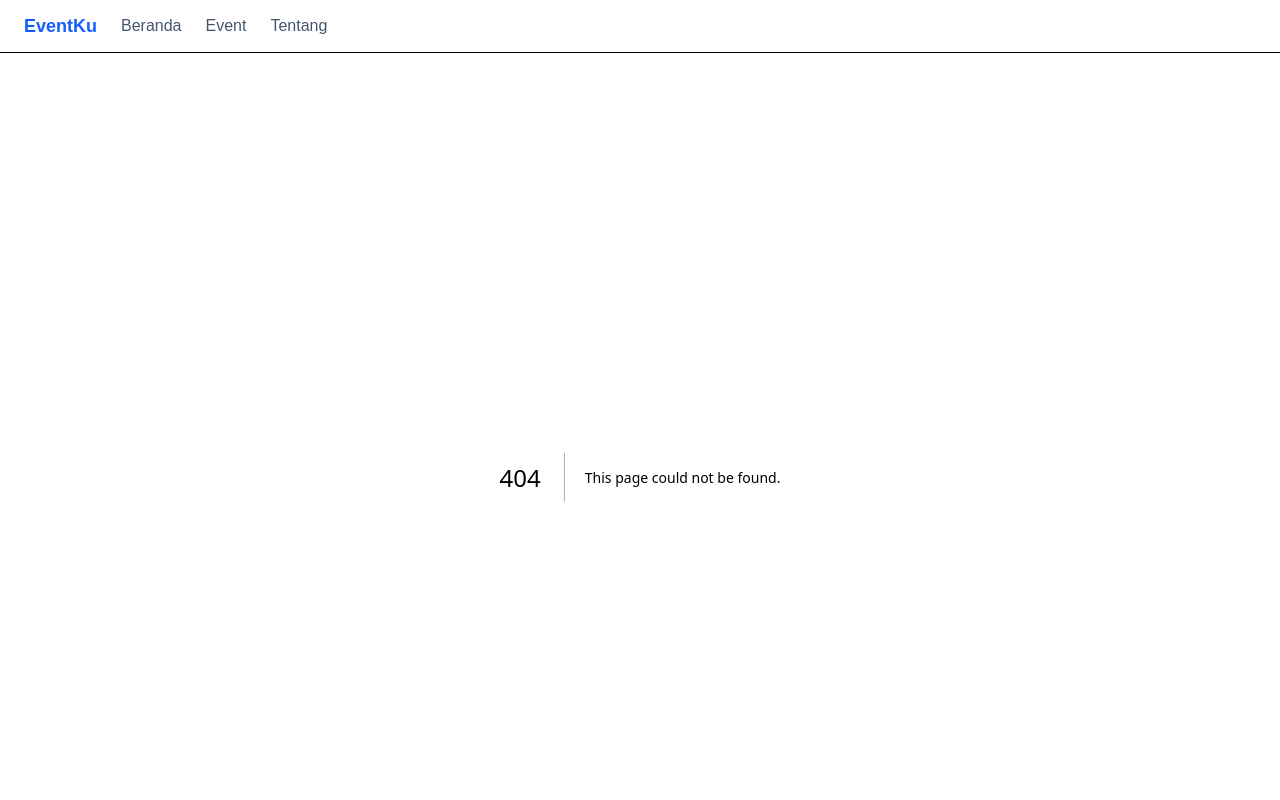
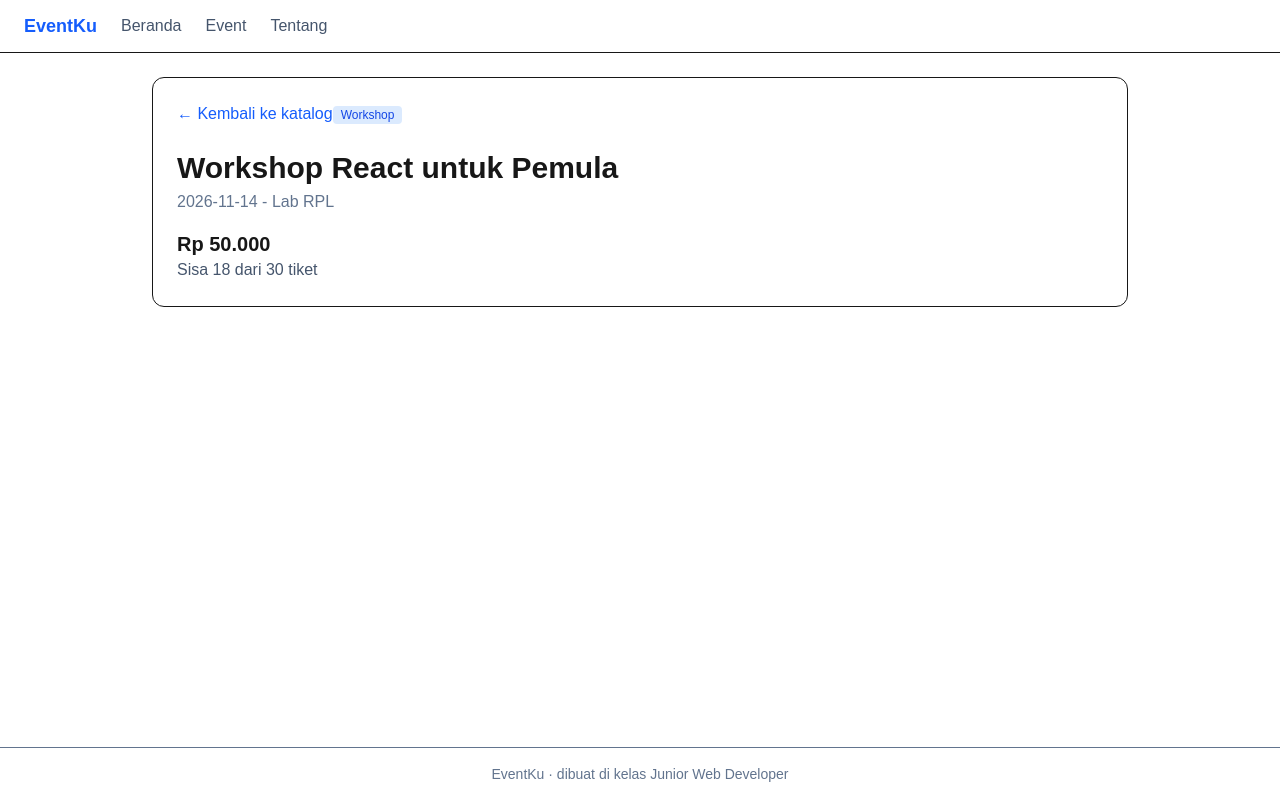
Before and after one commit to deviputrirpl1/latihan-nextjs, a Next.js app: page /event/1 in a window 1280 px wide. Before the commit this address had no page. Shown: the top 800 px of the page. Built offline with nearby package versions, Linux system fonts and the light colour scheme.

Commit message:
Menambahkan fitur halaman 404 dan tautan kembali ke katalog

```diff
--- /dev/null
+++ b/app/event/[id]/not-found.tsx
@@ -0,0 +1,13 @@
+import Link from "next/link";
+
+export default function EventTidakAda() {
+    return (
+        <div className="py-16 text-center">
+            <h1 className="text-2xl font-bold">Event tidak ditemukan</h1>
+            <p className="mt-2 text-slate-600">Mungkin event ini sudah dihapus atau alamatnya salah.</p>
+            <Link href="/event" className="mt-4 inline-block text-blue-600 hover:underline">
+                Kembali ke katalog
+            </Link>
+        </div>
+    );
+}
--- /dev/null
+++ b/app/event/[id]/page.tsx
@@ -0,0 +1,27 @@
+import { notFound } from "next/navigation";
+import { events, rupiah } from "@/data/events";
+import Link from "next/link";
+
+export default async function Detail({ params }: PageProps<"/event/[id]">) {
+  const { id } = await params;
+  const event = events.find((e) => e.id === Number(id));
+  if (!event) notFound();
+
+  const sisa = event.kuota - event.terisi;
+  return (
+    <article className="rounded-xl border bg-white p-6">
+      <Link href="/event" className="inline-block mb-4 text-blue-600 hover:underline">
+        ← Kembali ke katalog
+      </Link>
+      <span className="rounded bg-blue-100 px-2 py-0.5 text-xs text-blue-700">
+        {event.kategori}
+      </span>
+      <h1 className="mt-2 text-3xl font-bold">{event.judul}</h1>
+      <p className="mt-1 text-slate-500">
+        {event.tanggal} - {event.lokasi}
+      </p>
+      <p className="mt-4 text-xl font-semibold">{rupiah(event.harga)}</p>
+      <p className="text-slate-600">Sisa {sisa} dari {event.kuota} tiket</p>
+    </article>
+  );
+}
--- /dev/null
+++ b/app/not-found.tsx
@@ -0,0 +1,13 @@
+import Link from "next/link";
+
+export default function NotFound() {
+    return (
+        <div className="py-16 text-center">
+            <h1 className="text-5xl font-bold">404</h1>
+            <p className="mt-2 text-slate-600">Halaman yang kamu cari tidak ada.</p>
+            <Link href="/" className="mt-4 inline-block text-blue-600 hover:underline">
+                Kembali ke beranda
+            </Link>
+        </div>
+    );
+}
```
